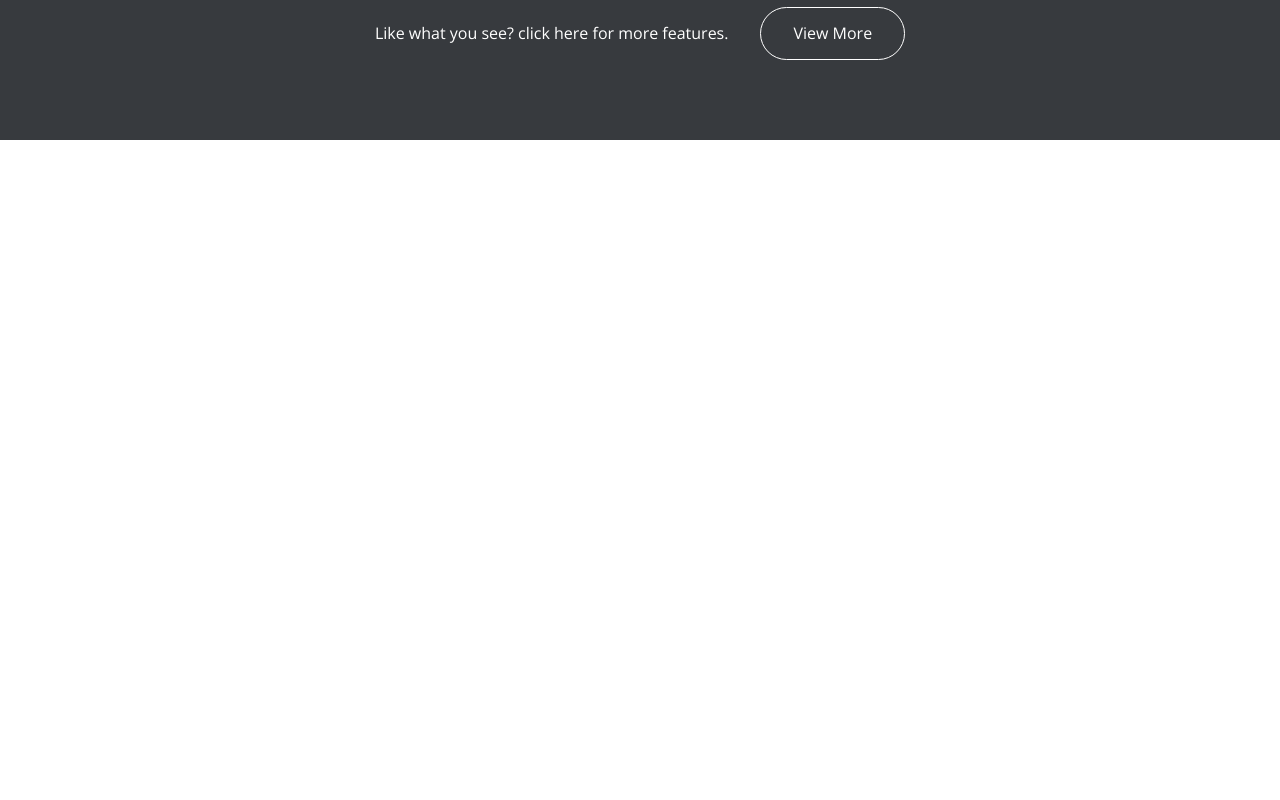
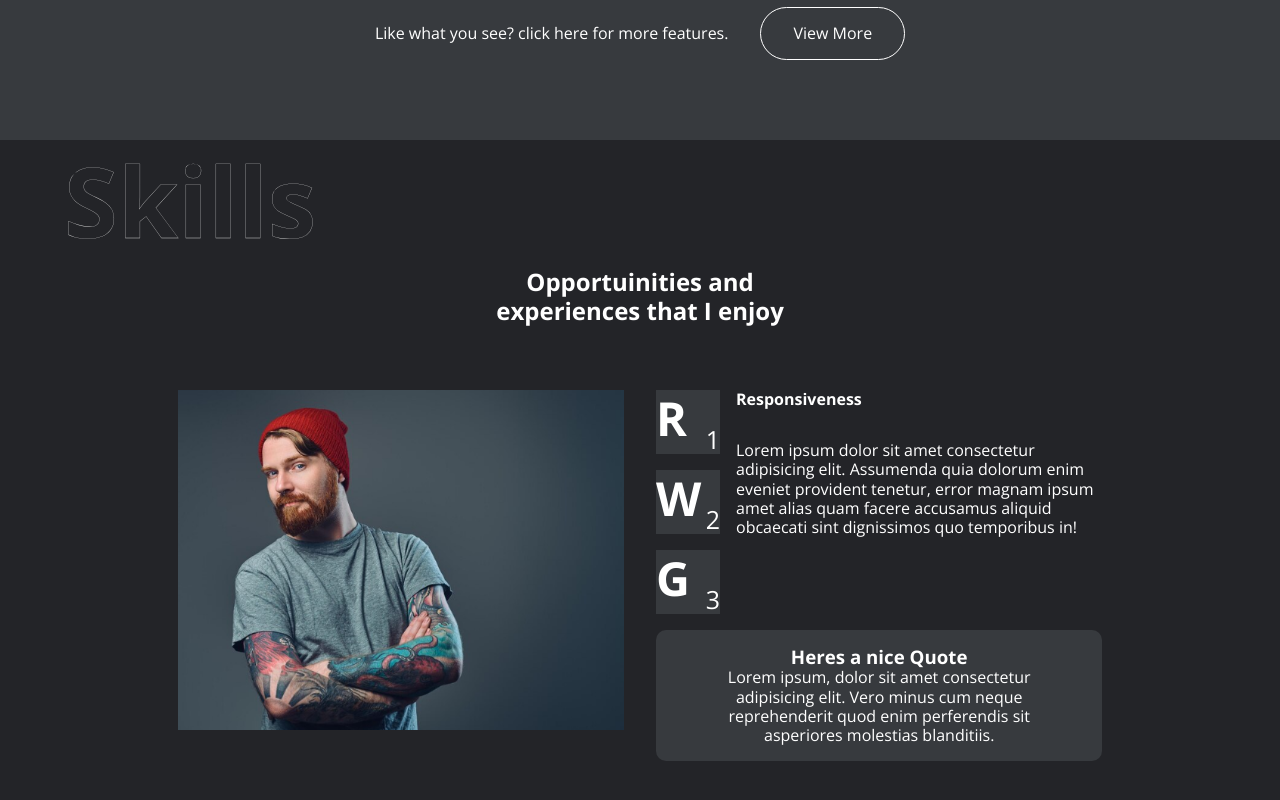
Before and after one commit to abdoolkadir/jd-frontend-role-test, a React (Create React App) app: page / in a window 1280 px wide. Shown: the part 2422-3222 px from the top of the page. Before the commit the page ends 2562 px from the top, so only its background shows below. Built offline with nearby package versions, Linux system fonts and the light colour scheme; the HTML template or start-up script is replaced by a standard one.

Commit message:
implemented skills section

```diff
--- a/src/pages/home/Home.jsx
+++ b/src/pages/home/Home.jsx
@@ -1,6 +1,7 @@
 import Header from '../../components/layout/header/Header';
 import BenefitsSection from '../sections/Benefits/BenefitsSection';
 import PortfolioSection from '../sections/portfolio/PortfolioSection';
+import SkillsSection from '../sections/skills/SkillsSection';
 
 import './home.css';
 
@@ -10,6 +11,7 @@ function Home() {
       <Header />
       <BenefitsSection />
       <PortfolioSection />
+      <SkillsSection />
     </div>
   );
 }
--- /dev/null
+++ b/src/pages/sections/skills/SkillsSection.jsx
@@ -0,0 +1,63 @@
+import image from '../../../components/assets/image-3.png';
+import './skillsSection.css';
+
+function SkillsSection() {
+  return (
+    <section className="skills-section">
+      <div className="container ">
+        <div className="skills-col-1">
+          <h1 className="overlay-header-text">Skills</h1>
+          <h2>
+            <span>Opportuinities and</span>{' '}
+            <span>experiences that I enjoy</span>
+          </h2>
+        </div>
+        <div className="skills-col-2">
+          <div className="skills-inner-col-1">
+            <img src={image} alt="" />
+          </div>
+          <div className="skills-inner-col-2">
+            <div className="col-1">
+              <div className="skills">
+                <div className="skill">
+                  <h1>R</h1>
+                  <span>1</span>
+                </div>
+                <div className="skill">
+                  <h1>W</h1>
+                  <span>2</span>
+                </div>
+                <div className="skill">
+                  <h1>G</h1>
+                  <span>3</span>
+                </div>
+              </div>
+              <div className="skill-output">
+                <h4>Responsiveness</h4>
+
+                <p>
+                  Lorem ipsum dolor sit amet consectetur adipisicing elit.
+                  Assumenda quia dolorum enim eveniet provident tenetur, error
+                  magnam ipsum amet alias quam facere accusamus aliquid
+                  obcaecati sint dignissimos quo temporibus in!
+                </p>
+              </div>
+            </div>
+            <div className="col-2">
+              <div className="quotes">
+                <h3>Heres a nice Quote</h3>
+
+                <p>
+                  Lorem ipsum, dolor sit amet consectetur adipisicing elit. Vero
+                  minus cum neque reprehenderit quod enim perferendis sit
+                  asperiores molestias blanditiis.
+                </p>
+              </div>
+            </div>
+          </div>
+        </div>
+      </div>
+    </section>
+  );
+}
+export default SkillsSection;
--- /dev/null
+++ b/src/pages/sections/skills/skillsSection.css
@@ -0,0 +1,102 @@
+.skills-section {
+  background: var(--primary-black);
+  padding: 4rem 0;
+}
+
+.skills-section .container {
+  display: flex;
+  flex-direction: column;
+  justify-content: center;
+  align-items: center;
+}
+
+.skills-col-1 {
+  width: 100%;
+  padding: 4rem;
+  position: relative;
+  text-align: center;
+  display: flex;
+  flex-direction: column;
+  justify-content: center;
+  align-items: center;
+  color: #fff;
+}
+
+.skills-col-1 h2 span {
+  display: block;
+}
+
+.skills-col-2 {
+  color: #fff;
+  display: flex;
+  justify-content: center;
+  gap: 2rem;
+  padding: 0 5rem;
+}
+
+.skills-inner-col-1,
+.skills-inner-col-2 {
+  width: 45%;
+}
+
+.skills-inner-col-1 img {
+  width: 100%;
+}
+
+.skills-inner-col-2 {
+  display: flex;
+  flex-direction: column;
+  gap: 1rem;
+}
+
+.col-1 {
+  display: flex;
+  gap: 1rem;
+}
+
+.skills {
+  display: flex;
+  flex-direction: column;
+  gap: 1rem;
+}
+
+.skill {
+  background: var(--primary-gray);
+  position: relative;
+  padding: 2rem;
+}
+
+.skill h1 {
+  position: absolute;
+  top: 0;
+  left: 0;
+  font-size: calc(var(--lg-font-size) * 1.5);
+}
+
+.skill span {
+  position: absolute;
+  bottom: 0;
+  right: 0;
+  font-size: var(--md-font-size);
+}
+
+.skill-output {
+  display: flex;
+  gap: 2rem;
+  flex-direction: column;
+}
+
+.col-2 {
+  background-color: var(--primary-gray);
+  border-radius: 10px;
+  padding: 1rem;
+  display: flex;
+  flex-direction: column;
+  gap: 1.5rem;
+  align-items: flex-start;
+}
+
+.quotes {
+  text-align: center;
+  padding: 0 2rem;
+}
```
Also changed, not shown: src/components/assets/image-3.png.
